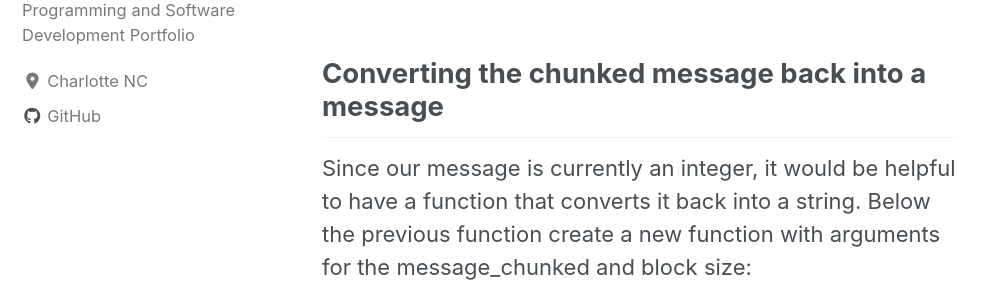
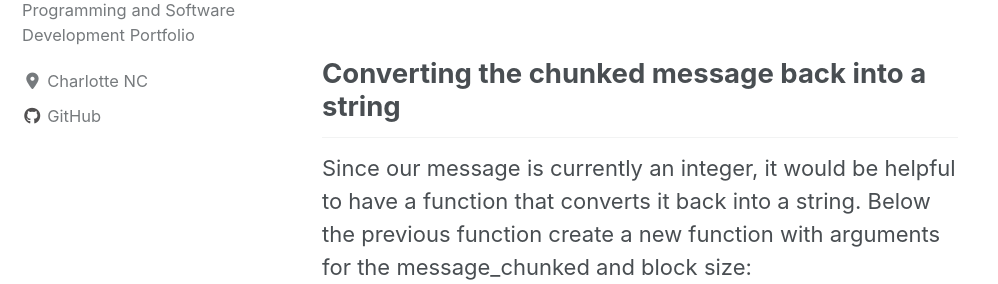
Before and after one commit to Patchyst/Patchyst.github.io, a Jekyll site: the page built from _posts/2019-08-13-BlockCipher.md, in a window 1280 px wide and 900 px high, scrolled down 4087 px. Shown: the part 204-488 px from the top of the window, without its empty margins (0-998 px from the left). Built offline with Jekyll 4.4.1, drawn with Linux system fonts in a browser that asks for light colours; cached includes are drawn as plain includes; nearby versions of some CDN libraries.

Commit message:
updating Block Cipher Project

````diff
--- a/_posts/2019-08-13-BlockCipher.md
+++ b/_posts/2019-08-13-BlockCipher.md
@@ -98,7 +98,7 @@ def chunk_message(message, block_data = 4):
 ```
 What we've done here is preprocesses the message by breaking it into chunks of numbers making it easier for the encryption function.
 
-## Converting the chunked message back into a message
+## Converting the chunked message back into a string
 Since our message is currently an integer, it would be helpful to have a function that converts it back into a string. Below the previous function create a new function with arguments for the message_chunked and block size:
 ```python
 def string_message(message_chunked, block_data = 4):
````
